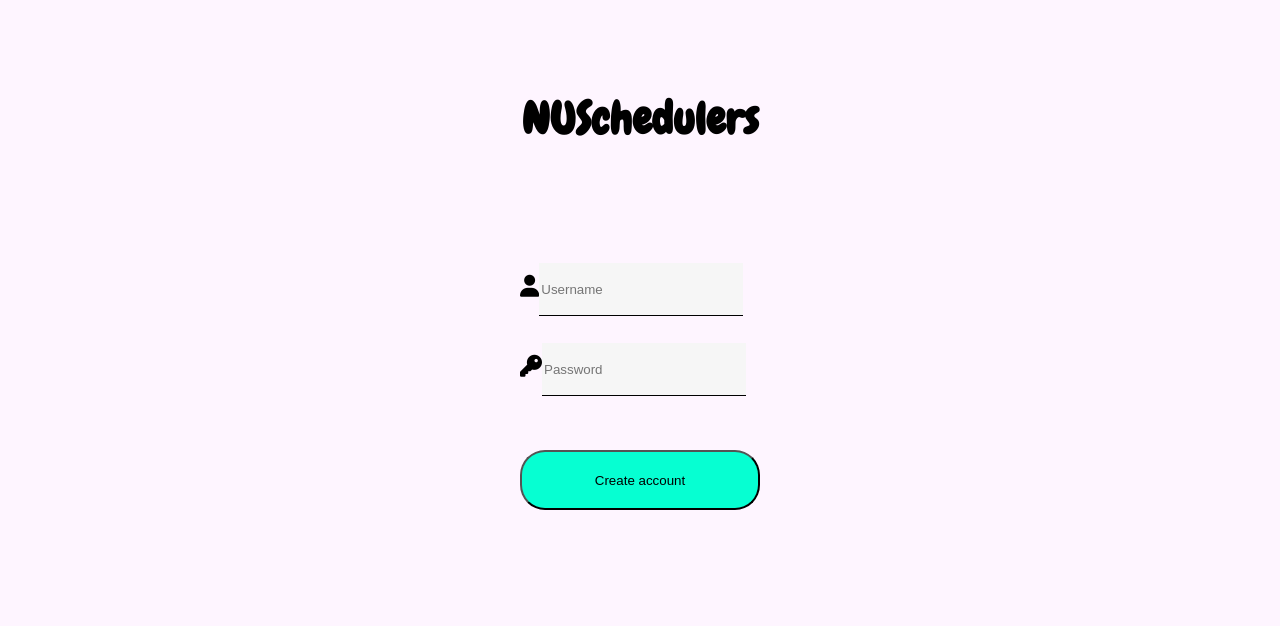
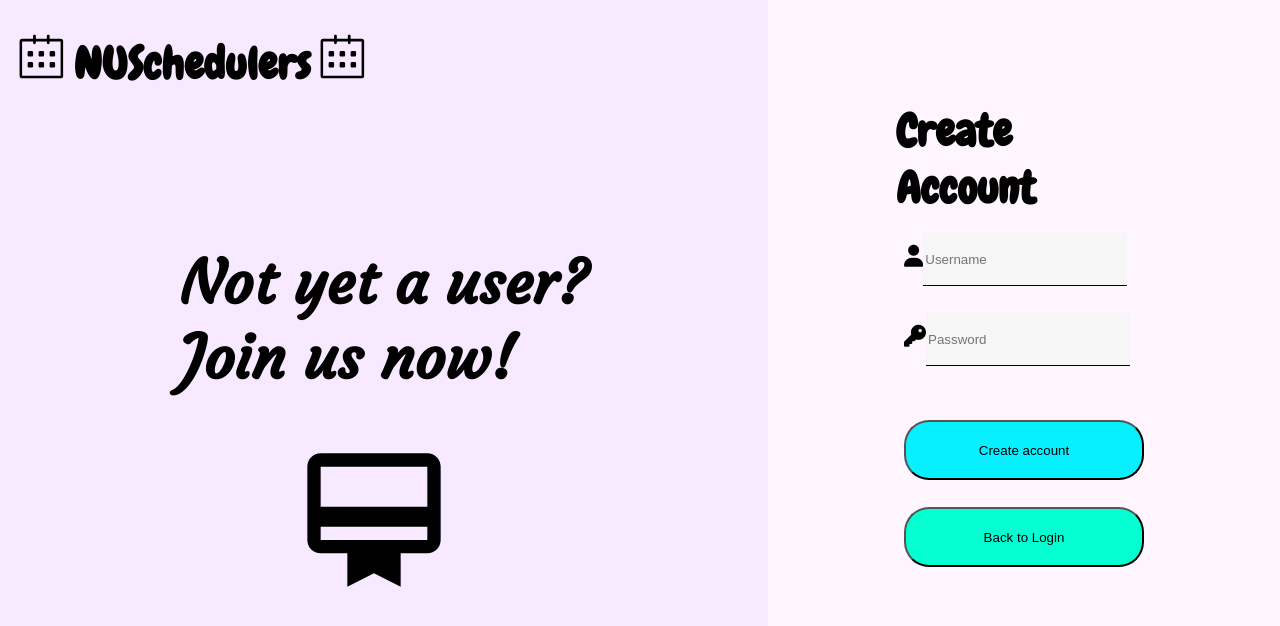
Before and after one commit to qinboan/NUSchedulers, a React (Create React App) app in the folder frontend/: page /create in a window 1280 px wide. Shown: the top 626 px of the page. Built offline with nearby package versions, Linux system fonts and the light colour scheme.

Commit message:
updated tasklist

```diff
--- a/frontend/package.json
+++ b/frontend/package.json
@@ -13,6 +13,7 @@
     "react-router-dom": "^6.14.0",
     "react-scripts": "^5.0.1",
     "react-select": "^5.7.3",
+    "swiper": "^10.0.4",
     "web-vitals": "^2.1.4"
   },
   "scripts": {
--- a/frontend/public/style.css
+++ b/frontend/public/style.css
@@ -5,10 +5,21 @@ body, html {
     background: #fef5ff;
 }
 
+.Login {
+    height: 100vh;
+    width: 100%;
+    background: linear-gradient(
+        to right,
+        #F7E9FF 0%,
+        #F7E9FF 60%,
+        #fef5ff 60%,
+        #fef5ff 100%
+    );
+}
 .NUSchedulers {
     position: absolute;
-    top: 15%;
-    left: 50%;
+    top: 8%;
+    left: 15%;
     transform: translate(-50%, -50%);
     font-family: 'Chewy'; font-size: 22px;
 }
@@ -33,10 +44,10 @@ body, html {
     color: #4F24C9;
 }
 
-.Deadlines {
+.Tasks {
     position: absolute;
     top: 15%;
-    left: 86%;
+    left: 84%;
     transform: translate(-50%, -50%);
     font-family: 'Courgette'; font-size: 22px;
     color: #BC53FC;
@@ -88,12 +99,26 @@ body, html {
     border-radius: 25px;
 }
 
+.about {
+    position: absolute;
+    top: 18%;
+    left: 10%;
+    transform: translate(-50%, -50%);
+    font-family: 'Comissioner'; font-size: 18px;
+}
 
+.loginPage {
+    position: absolute;
+    top: 20%;
+    left: 80%;
+    transform: translate(-50%, -50%);
+    font-family: 'Chewy'; font-size: 22px;
+}
 .login{
     font-family: 'Commissioner'; font-size: 22px;;
     position: absolute;
     top: 50%;
-    left: 50%;
+    left: 80%;
     transform: translate(-50%, -50%);
 }
 
@@ -122,6 +147,67 @@ body, html {
 
 .login button {
     background: #06f0ff;
+    height: 60px;
+    width: 240px;
+    border-radius: 25px;
+}
+
+.notNew {
+    position: absolute;
+    top: 40%;
+    left: 30%;
+    transform: translate(-50%, -50%);
+    font-family: 'Courgette' ; font-size: 30px;
+    color:black
+}
+
+.member {
+    position: absolute;
+    top: 55%;
+    left: 23%;
+}
+
+.createAccount {
+    position: absolute;
+    top: 20%;
+    left: 80%;
+    transform: translate(-50%, -50%);
+    font-family: 'Chewy'; font-size: 22px;
+}
+
+.create{
+    font-family: 'Commissioner'; font-size: 22px;;
+    position: absolute;
+    top: 50%;
+    left: 80%;
+    transform: translate(-50%, -50%);
+}
+
+.create input[type="username"], input[type="password"] {
+    border: none;
+    border-bottom: 1px solid black;
+    background: #f6f6f6;
+    outline: black;
+    height: 50px;
+    width: 200px;
+}
+
+.create input[type="submit"] {
+    background: #06f0ff;
+    height: 60px;
+    width: 240px;
+    border-radius: 25px;
+}
+
+.create a {
+    color: #9DA3A2;
+    border-bottom: transparent;
+    outline: transparent;
+    font-size: 15px;
+}
+
+.create button {
+    background: #06ffd2;
     height: 60px;
     width: 240px;
     border-radius: 25px;
@@ -196,6 +282,47 @@ body, html {
     font-family: 'Courgette'; font-size: 22px;
     color: black;
 }
+
+.tasks {
+    position: absolute;
+    top: 23%;
+    left: 76%;
+}
+
+.addTasks {
+    border: 1px solid black;
+    background: #f6f6f6;
+    outline: black;
+    height: 30px;
+    width: 150px;
+}
+
+.addTask {
+    border: none;
+    background:paleturquoise;
+    height: 33px;
+    width: 100px;
+}
+
+.task {
+    display: flex;
+    justify-content: space-between;
+    align-items: center;
+    margin: 4px auto;
+    color: black;
+    padding: 16px;
+    border-radius: 5px;
+    width: 90%;
+    background: paleturquoise;
+  }
+
+  .icons {
+    display: flex;
+    align-items: center;
+    font-size: 24px;
+  }
+
+
 
 .advanced {
     position: absolute;
--- a/frontend/src/pages/Create.js
+++ b/frontend/src/pages/Create.js
@@ -1,12 +1,19 @@
 import React from "react";
 import axios from "axios";
 import { Navigate, useNavigate } from "react-router-dom";
+import { SlCalender } from "react-icons/sl";
+import { MdCardMembership } from "react-icons/md";
 
 function Create() {
+    const [goLogin, setGoLogin] = React.useState(false);
     const [username, setUsername] = React.useState('');
     const [password, setPassword] = React.useState('');
 
     const history = useNavigate();
+
+    if (goLogin) {
+        return <Navigate to = "/" />;
+    }
 
     async function create(e) {
         e.preventDefault();
@@ -32,12 +39,26 @@ function Create() {
     }
 
     return (
-        <div>
+        <div className="Login">
+
             <div class="NUSchedulers">
-                <h1>NUSchedulers</h1>
+                <h1><SlCalender/> NUSchedulers <SlCalender/></h1>
             </div>
 
-            <div class="login">
+            <div className="notNew">
+                <h1>Not yet a user? <br></br>
+                Join us now!</h1>
+            </div>
+
+            <div className="member">
+                <MdCardMembership size='10rem' color="black"/>
+            </div>
+
+            <div className="createAccount">
+                <h1>Create Account</h1>
+            </div>
+
+            <div class="create">
                 <form>
 
                     <i class="fa-solid fa-user"></i>
@@ -54,6 +75,14 @@ function Create() {
                     <input type="submit" value="Create account" onClick={create}/><br/><br/>
                 </form>
 
+                <button onClick={() => {
+                setGoLogin(true);
+                    }}
+                >
+                    {" "}
+                    Back to Login
+                </button>
+
                 {/* <button onClick={<Navigate to = "/home" />}>Create Account</button> */}
 
             </div>
--- a/frontend/src/pages/Login.js
+++ b/frontend/src/pages/Login.js
@@ -1,6 +1,10 @@
 import React from "react";
 import axios from "axios";
 import { Navigate, useNavigate } from "react-router-dom";
+import { Swiper, SwiperSlide } from 'swiper/react';
+import 'swiper/css';
+import { SlCalender } from 'react-icons/sl';
+import { FcTodoList } from "react-icons/fc";
 
 function Login({ setLoggedIn }) {
     const [goCreateAccount, setGoCreateAccount] = React.useState(false);
@@ -36,10 +40,24 @@ function Login({ setLoggedIn }) {
     }
 
     return (
-    <div>
+    <div className="Login">
 
         <div className="NUSchedulers">
-            <h1>NUSchedulers</h1>
+            <h1><SlCalender/> NUSchedulers <SlCalender/></h1>
+
+        </div>
+
+        <div className="about">
+
+            <h1>Our Features</h1>
+            <FcTodoList />
+            <p></p>
+
+        </div>
+
+
+        <div className="loginPage">
+            <h1>Login</h1>
         </div>
 
         <div className="login">
--- /dev/null
+++ b/frontend/src/pages/Task.js
@@ -0,0 +1,46 @@
+import React, { useState } from 'react';
+import Tasks from './Tasks';
+import { RiCloseCircleLine } from 'react-icons/ri';
+import { TiEdit } from 'react-icons/ti';
+
+const Task = ({ tasks, completeTask, removeTask, updateTask }) => {
+  const [edit, setEdit] = useState({
+    id: null,
+    value: ''
+  });
+
+  const submitUpdate = value => {
+    updateTask(edit.id, value);
+    setEdit({
+      id: null,
+      value: ''
+    });
+  };
+
+  if (edit.id) {
+    return <Tasks edit={edit} onSubmit={submitUpdate} />;
+  }
+
+  return tasks.map((task, index) => (
+    <div
+      className={task.isComplete ? 'task complete' : 'task'}
+      key={index}
+    >
+      <div key={task.id} onClick={() => completeTask(task.id)}>
+        {task.text}
+      </div>
+      <div className='icons'>
+        <RiCloseCircleLine
+          onClick={() => removeTask(task.id)}
+          className='delete-icon'
+        />
+        <TiEdit
+          onClick={() => setEdit({ id: task.id, value: task.text })}
+          className='edit-icon'
+        />
+      </div>
+    </div>
+  ));
+};
+
+export default Task;
--- /dev/null
+++ b/frontend/src/pages/TaskList.js
@@ -0,0 +1,56 @@
+import React, { useState } from 'react';
+import Tasks from './Tasks';
+import Task from './Task';
+
+function TaskList() {
+  const [tasks, setTasks] = useState([]);
+
+  const addTask = task => {
+    if (!task.text || /^\s*$/.test(task.text)) {
+      return;
+    }
+
+    const newTasks = [task, ...tasks];
+
+    setTasks(newTasks);
+    console.log(...tasks);
+  };
+
+  const updateTask = (taskId, newValue) => {
+    if (!newValue.text || /^\s*$/.test(newValue.text)) {
+      return;
+    }
+
+    setTasks(prev => prev.map(item => (item.id === taskId ? newValue : item)));
+  };
+
+  const removeTask = id => {
+    const removedArr = [...tasks].filter(task => task.id !== id);
+
+    setTasks(removedArr);
+  };
+
+  const completeTask = id => {
+    let updatedTasks = tasks.map(task => {
+      if (task.id === id) {
+        task.isComplete = !task.isComplete;
+      }
+      return task;
+    });
+    setTasks(updatedTasks);
+  };
+
+  return (
+    <>
+      <Tasks onSubmit={addTask} />
+      <Task
+        tasks={tasks}
+        completeTask={completeTask}
+        removeTask={removeTask}
+        updateTask={updateTask}
+      />
+    </>
+  );
+}
+
+export default TaskList;
--- /dev/null
+++ b/frontend/src/pages/Tasks.js
@@ -0,0 +1,62 @@
+import React, { useState, useEffect, useRef } from 'react';
+
+
+function Tasks(props) {
+    const [input, setInput] = useState(props.edit ? props.edit.value : '');
+
+  const inputRef = useRef(null);
+
+  useEffect(() => {
+    inputRef.current.focus();
+  });
+
+  const handleChange = e => {
+    setInput(e.target.value);
+  };
+
+  const handleSubmit = e => {
+    e.preventDefault();
+
+    props.onSubmit({
+      id: Math.floor(Math.random() * 10000),
+      text: input
+    });
+    setInput('');
+  };
+
+  return (
+    <form onSubmit={handleSubmit} className='Task'>
+      {props.edit ? (
+        <>
+          <input
+            placeholder='Update task'
+            value={input}
+            onChange={handleChange}
+            name='text'
+            ref={inputRef}
+            className='updateTasks'
+          />
+          <button onClick={handleSubmit} className='updateTask'>
+            Update
+          </button>
+        </>
+      ) : (
+        <>
+          <input
+            placeholder='New Task'
+            value={input}
+            onChange={handleChange}
+            name='text'
+            className='addTasks'
+            ref={inputRef}
+          />
+          <button onClick={handleSubmit} className='addTask'>
+            Add Task
+          </button>
+        </>
+      )}
+    </form>
+  );
+}
+
+export default Tasks;
--- a/package.json
+++ b/package.json
@@ -16,9 +16,11 @@
     "express": "^4.18.2",
     "mongoose": "^7.2.0",
     "react": "^18.2.0",
+    "react-icons": "^4.10.1",
     "react-multiple-select-dropdown-lite": "^2.0.6",
-    "react-router-dom": "^6.13.0",
-    "react-select": "^5.7.3"
+    "react-router-dom": "^6.14.1",
+    "react-select": "^5.7.4",
+    "swiper": "^10.0.4"
   },
   "devDependencies": {
     "nodemon": "^2.0.22"
```
Also changed, not shown: frontend/src/pages/Home.js (+38 -3 lines), 2 other files (tests, documents, lock files or other folders).
